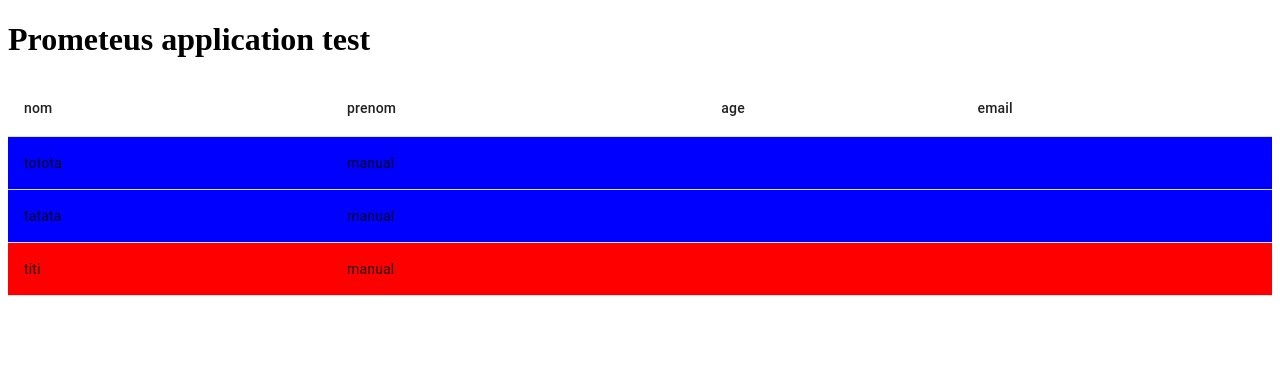
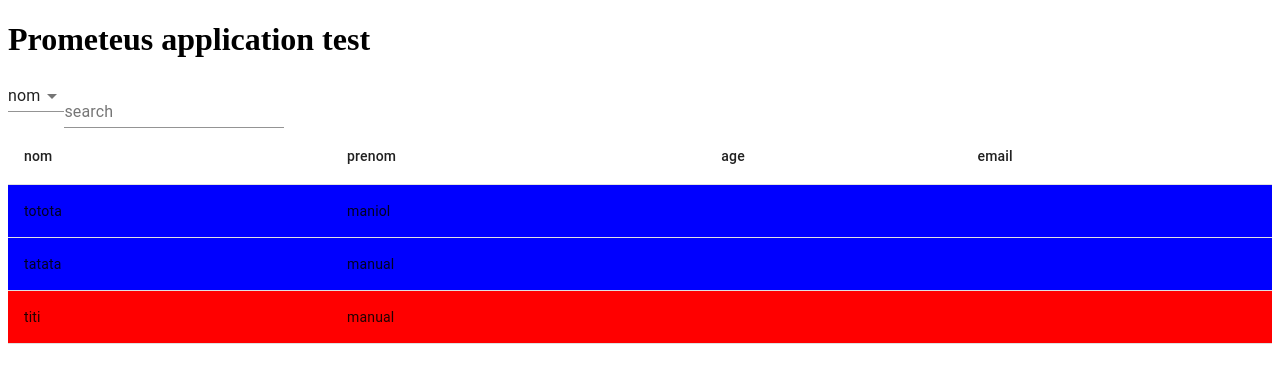
Before and after one commit to Florian-Thauvin/react-mvc-elementary, a React (Create React App) app in the folder prometeus/: page / in a window 1280 px wide. Shown: the top 382 px of the page. Built offline with nearby package versions, Linux system fonts and the light colour scheme.

Commit message:
Ajout de l'option de recherche dans un tableau

```diff
--- a/prometeus/src/ModelSimulation.ts
+++ b/prometeus/src/ModelSimulation.ts
@@ -5,7 +5,7 @@ export const personne: IPersonneField = createField();
 
 export const personneFieldList: Array<IPersonneField> = [
   {
-    ...createField('totota', 'manual'),
+    ...createField('totota', 'maniol'),
   },   {
     ...createField('tatata', 'manual'),
   },   {
--- a/prometeus/src/model/common/ModelField.ts
+++ b/prometeus/src/model/common/ModelField.ts
@@ -11,10 +11,24 @@ export interface IModelField extends ModelObject.IModelObject {
     value?: any
 }
 
+export enum EStringInputType {
+    DATE = 'date',
+    DATETIME = 'datetime-local',
+    EMAIL = 'email',
+    FILE = 'file',
+    NUMBER = 'number',
+    PASSWORD = 'password',
+    SEARCH = 'search',
+    TEL = 'tel',
+    TEXT = 'text',
+    TIME = 'time',
+    URL = 'url'
+}
+
 export interface IStringField extends IModelField {
     constraints: Constraints.IStringConstraint,
     defaultValue?: string,
-    inputType: string,
+    inputType: EStringInputType,
     value?: string
 }
 
--- a/prometeus/src/model/specific/Personne.ts
+++ b/prometeus/src/model/specific/Personne.ts
@@ -68,7 +68,7 @@ export function createField(nom?: string, prenom?: string, age?: number, email?:
 function createNomField(nom?: string): ModelField.IStringField{
     return {
         ...ModelField.createField(ModelObject.EObjectType.STRING, [{name : 'nom'}], 'personne'),
-        inputType: 'text',
+        inputType: ModelField.EStringInputType.TEXT,
         constraints: {
             isMandatory: true,
             minSize:5
@@ -80,7 +80,7 @@ function createNomField(nom?: string): ModelField.IStringField{
 function createPrenomField(prenom?: string): ModelField.IStringField{
     return {
         ...ModelField.createField(ModelObject.EObjectType.STRING, [{name : 'prenom'}], 'personne'),
-        inputType: 'text',
+        inputType:  ModelField.EStringInputType.TEXT,
         constraints: {
             isMandatory: false,
             maxSize: 10,
@@ -103,7 +103,7 @@ function createAgeField(age?: number): ModelField.INumericField{
 function createEmailField(email?: string): ModelField.IStringField{
     return {
         ...ModelField.createField(ModelObject.EObjectType.STRING, [{name : 'email'}], 'personne'),
-        inputType: 'mail',
+        inputType:  ModelField.EStringInputType.EMAIL,
         constraints: {
             isMandatory: false,
             maxSize: 10,
--- a/prometeus/src/utils/FieldUtils.ts
+++ b/prometeus/src/utils/FieldUtils.ts
@@ -35,3 +35,18 @@ export function getDeltaAttributes(objectToDisplay: IModelField, referenceObject
 
     return naturalKeys;
 }
+
+export function getValueFromFieldName(objectToDisplay: IModelField, fieldName: string): any{
+    const objectAttributes = Object.getOwnPropertyDescriptors(objectToDisplay);
+    let gettedItem: any = null;
+
+    for(const [key, value] of Object.entries(objectAttributes)) {
+        console.log(key)
+        if(key === fieldName){
+            gettedItem = value;
+            break;
+        }
+    }
+
+    return gettedItem.value;
+}
--- a/prometeus/src/utils/validation/GenericValidation.ts
+++ b/prometeus/src/utils/validation/GenericValidation.ts
@@ -18,7 +18,6 @@ export default function isValid(object: IModelField): Array<EConstraintsType> {
         case EObjectType.PROMETEUS_OBJECT:
             getDeltaAttributes(object, defaultModelField).forEach((item: IModelField, key: string) => {
                 errors = errors.concat(item ? isValid(item.value) : []);
-                console.log("    item : " + key + ", " + errors);
             });
             break;
     }
--- a/prometeus/src/view/common/complex/array/PrometeusWidgetTable.tsx
+++ b/prometeus/src/view/common/complex/array/PrometeusWidgetTable.tsx
@@ -1,4 +1,4 @@
-import React, {useState} from 'react';
+import React, {useEffect, useState} from 'react';
 
 import { IModelField } from '../../../../model/common/ModelField';
 
@@ -11,6 +11,7 @@ import CustomTableBody from './subelements/CustomTableBody';
 import { getDeltaAttributesNameFromModel } from '../../../../utils/FieldUtils';
 import { EConstraintsType } from '../../../../model/common/ModelConstraints';
 import isValid from '../../../../utils/validation/GenericValidation';
+import { getValueFromFieldName } from '../../../../utils/FieldUtils';
 
 export interface inputProps {
     model: Array<IModelField>;
@@ -30,8 +31,6 @@ function convertModelToTableItems(model: Array<IModelField>): Array<ITableItem>{
     model.forEach((element: IModelField) => {
         const errors: Array<EConstraintsType> = isValid(element);
 
-        console.log("Table errors : " + errors);
-
         converted.push({
             model: element,
             isSelected: false,
@@ -47,14 +46,34 @@ function PrometeusWidgetTable(props: inputProps): JSX.Element {
     const { model, headers } = props;
     const displayHeaders: string[] = headers ? headers : getDeltaAttributesNameFromModel(model[0]);
 
-    const [values, setValues] = useState(convertModelToTableItems(model));
-    const [displayValues, setDisplayValues] = useState(values);
+    const [values, setValues] = useState<Array<ITableItem>>(convertModelToTableItems(model));
+    const [displayValues, setDisplayValues] = useState<Array<ITableItem>>(values);
+
+    const [search, setSearch] = useState('');
+    const [searchItem, setSearchItem] = useState (displayHeaders[0]);
+
+    useEffect(()=>{
+        const newDisplay: Array<ITableItem> = [];
+
+        values.forEach((element: ITableItem) => {
+            const value = getValueFromFieldName(element.model, searchItem).value;
+            console.log(value)
+            if(value && value.toString().includes(search)){
+                newDisplay.push(element);
+            }
+        });
+
+        setDisplayValues(newDisplay);
+    }, [search, searchItem]);
 
     return (
-        <Table>
-            <CustomTableHeaders headers = {displayHeaders}/>
-            <CustomTableBody model = {displayValues} headers = {displayHeaders}/>
-        </Table>
+        <>
+            <CustomTableControler onNewSearch = {setSearch} onItemChanged = {setSearchItem} headers = {displayHeaders}/>
+            <Table>
+                <CustomTableHeaders headers = {displayHeaders}/>
+                <CustomTableBody model = {displayValues} headers = {displayHeaders}/>
+            </Table>
+        </>
     );
 }
 
--- a/prometeus/src/view/common/complex/array/subelements/CustomTableControler.tsx
+++ b/prometeus/src/view/common/complex/array/subelements/CustomTableControler.tsx
@@ -1,10 +1,58 @@
-import React from 'react';
+import React, {useState} from 'react';
+import { IStringField, EStringInputType } from '../../../../../model/common/ModelField';
+import { EObjectType } from '../../../../../model/common/ModelObject';
+import PrometeusWidgetTextInput from '../../../elementary/PrometeusWidgetTextInput';
 
-function CustomTableControler(): JSX.Element {
+import MenuItem from '@material-ui/core/MenuItem';
+import Select from '@material-ui/core/Select';
+
+const inputField: IStringField = {
+    key: 'search',
+    type: EObjectType.STRING,
+    naturalKeysFields: ['search'],
+    labelKey: 'search',
+    inputType: EStringInputType.SEARCH,
+    constraints: {
+        isMandatory: false
+    }
+}
+
+interface inputProps {
+    onNewSearch: (search: string) => void,
+    onItemChanged: (search: string) => void,
+    headers: Array<string>
+}
+
+interface IChangeValue {
+    name?: string | undefined;
+    value: string;
+}
+
+export function CustomTableControler(props: inputProps): JSX.Element {
+    const [value, setValue] = useState(props.headers[0]);
+
+    function onItemChanged(e: React.ChangeEvent<any>){
+        const newValue: string = e.target.value;
+        setValue(newValue)
+        props.onItemChanged(newValue);
+    }
+
     return (
-        <div>
-            Controls
-        </div>
+        <>
+            <Select
+                labelId="demo-simple-select-label"
+                id="demo-simple-select"
+                value={value}
+                onChange = {onItemChanged}
+            >
+                {
+                    props.headers.map((element) => {
+                        return <MenuItem value = {element}>{element}</MenuItem>
+                    })
+                }
+            </Select>
+            <PrometeusWidgetTextInput field = {inputField} onChange = {(e) => {props.onNewSearch(e.target.value)}}/>
+        </>
     );
 }
 
--- a/prometeus/src/view/common/elementary/PrometeusWidgetTextInput.tsx
+++ b/prometeus/src/view/common/elementary/PrometeusWidgetTextInput.tsx
@@ -8,8 +8,9 @@ import { isValid } from '../../../utils/validation/StringValidation';
 import { EConstraintsType } from '../../../model/common/ModelConstraints';
 
 interface inputProps {
-    field: ModelField.IStringField
-}
+    field: ModelField.IStringField,
+    onChange?: (event : React.ChangeEvent<HTMLInputElement>) => void
+ }
 
 function PrometeusWidgetTextInput(props: inputProps): JSX.Element {
 
@@ -21,7 +22,6 @@ function PrometeusWidgetTextInput(props: inputProps): JSX.Element {
 
     useEffect(() => {
         setErrors(isValid(constraints, value));
-        console.log(`New value detected: ${value}, errors: ${errors}`);
     }, [value]);
 
     return (
@@ -33,7 +33,7 @@ function PrometeusWidgetTextInput(props: inputProps): JSX.Element {
                 id = {`${field.key}_value`}
                 type = {field.inputType ? field.inputType : 'text'}
                 defaultValue = {value}
-                onChange = {(e : React.ChangeEvent<HTMLInputElement>) => {setValue(e.target.value)}}
+                onChange = { props.onChange ? props.onChange : undefined }
                 helperText = { ErrorForm({errors}) }
             />
         </>
```
Also changed, not shown: 1 other file (tests, documents, lock files or other folders).
